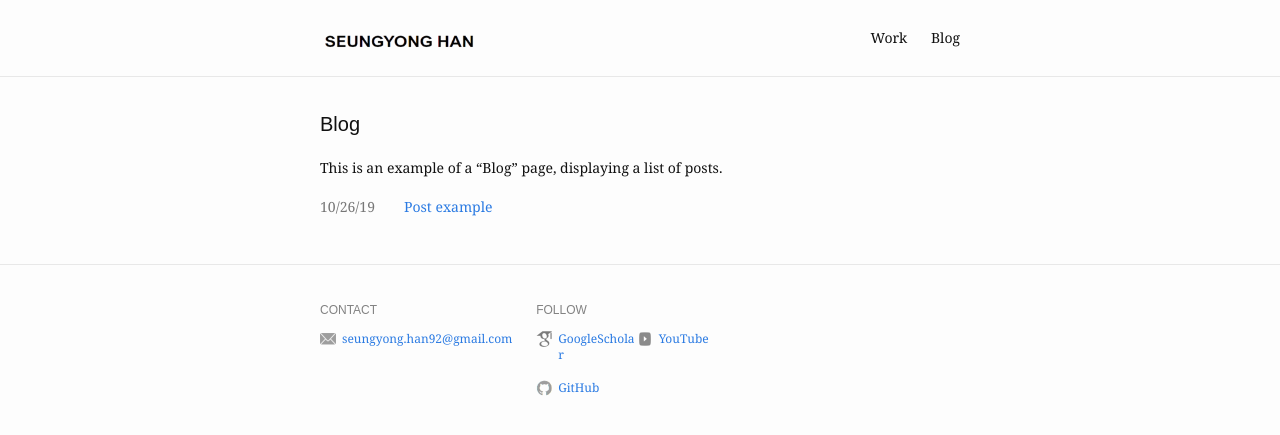
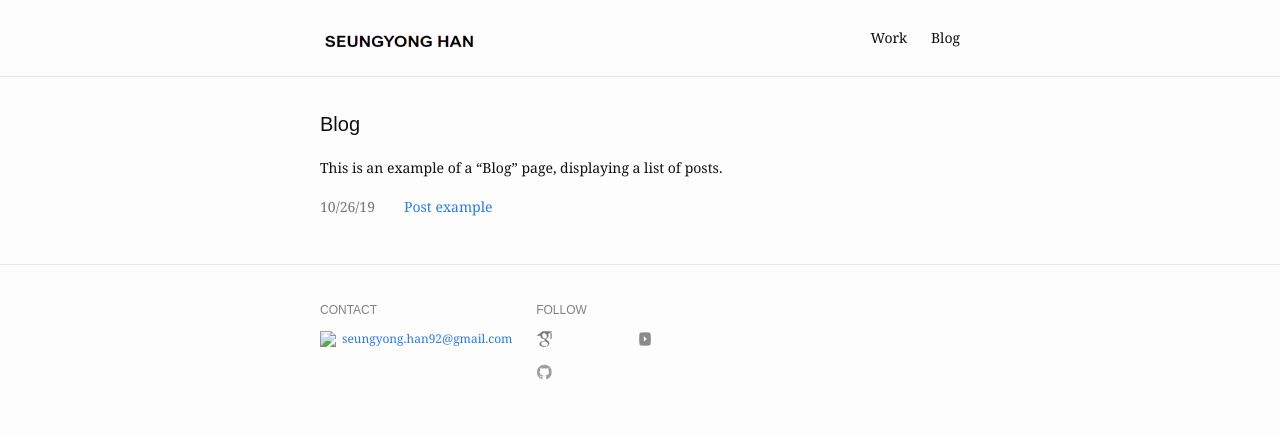
Before and after one commit to seungyong-han/seungyong-han.github.io, a Jekyll site: the page built from blog.md, in a window 1280 px wide. Shown: the top 435 px of the page. Built offline with Jekyll 4.4.1, drawn with Linux system fonts in a browser that asks for light colours.

Commit message:
Initial commit

```diff
--- a/_includes/footer.html
+++ b/_includes/footer.html
@@ -39,11 +38,6 @@
                 alt="{{ follow.name | downcase }}"
               />
               <a href="{{ follow.link }}">
-                {% if follow.value and follow.value != "" and follow.value != nil %}
-                  {{ follow.value }}
-                {% else %}
-                  {{ follow.name }}
-                {% endif %}
               </a>
             </div>
 
```
Also changed, not shown: other parts of _includes/footer.html (+0 -1 lines).
